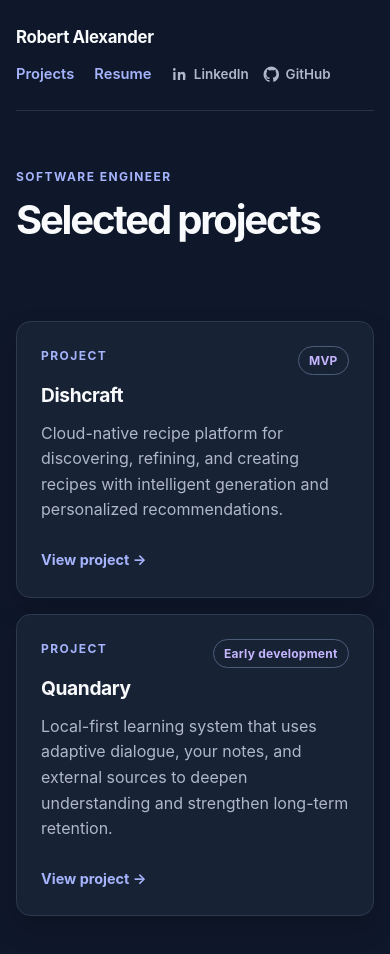
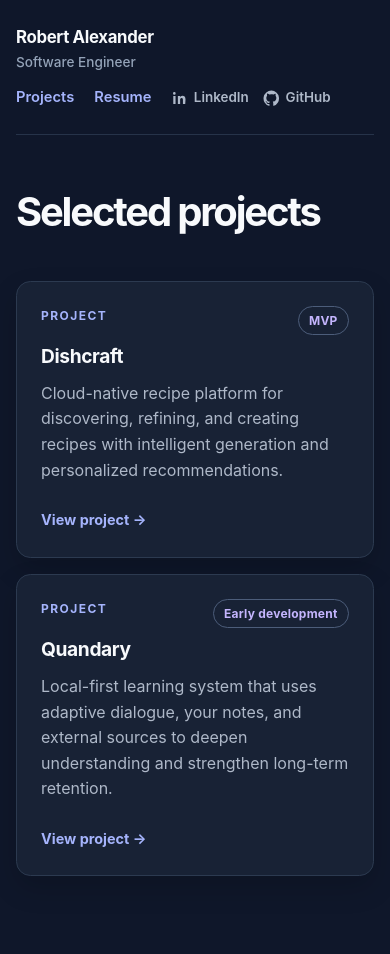
Before and after one commit to robalexdr/personal-site, a React (Vite) app: page / in a window 390 px wide. Shown: the top 954 px of the page. Built offline with nearby package versions, Linux system fonts and the light colour scheme.

Commit message:
homepage and header spacing tweaks

```diff
--- a/src/components/Home.tsx
+++ b/src/components/Home.tsx
@@ -7,7 +7,6 @@ export function Home() {
     <div className="site">
       <SiteHeader />
       <main className="page">
-        <p className="eyebrow">Software engineer</p>
         <h1 className="hero-title">Selected projects</h1>
       <section className="section">
         <div className="project-list">
--- a/src/components/SiteHeader.tsx
+++ b/src/components/SiteHeader.tsx
@@ -3,9 +3,12 @@ import { Link } from 'react-router-dom'
 export function SiteHeader() {
   return (
     <header className="site-header">
-      <Link className="brand" to="/">
-        Robert Alexander
-      </Link>
+      <div className="identity">
+        <Link className="brand" to="/">
+          Robert Alexander
+        </Link>
+        <span className="role">Software Engineer</span>
+      </div>
       <nav className="site-nav" aria-label="Main navigation">
         <Link to="/">Projects</Link>
         <a href="/resume.pdf">Resume</a>
--- a/src/index.css
+++ b/src/index.css
@@ -46,6 +46,18 @@ a:hover {
   font-size: 1.05rem;
   font-weight: 700;
   letter-spacing: -0.02em;
+}
+
+.identity {
+  display: flex;
+  align-items: baseline;
+  gap: 0.75rem;
+}
+
+.role {
+  color: #94a3b8;
+  font-size: 0.85rem;
+  font-weight: 500;
 }
 
 .site-nav {
@@ -127,7 +139,7 @@ h3 {
 }
 
 .section {
-  margin-top: 5rem;
+  margin-top: 3rem;
 }
 
 .project-list {
@@ -376,6 +388,12 @@ h3 {
     gap: 0.75rem;
   }
 
+  .identity {
+    align-items: flex-start;
+    flex-direction: column;
+    gap: 0.1rem;
+  }
+
   .social-links {
     margin-left: 0;
     padding-left: 0;
```
